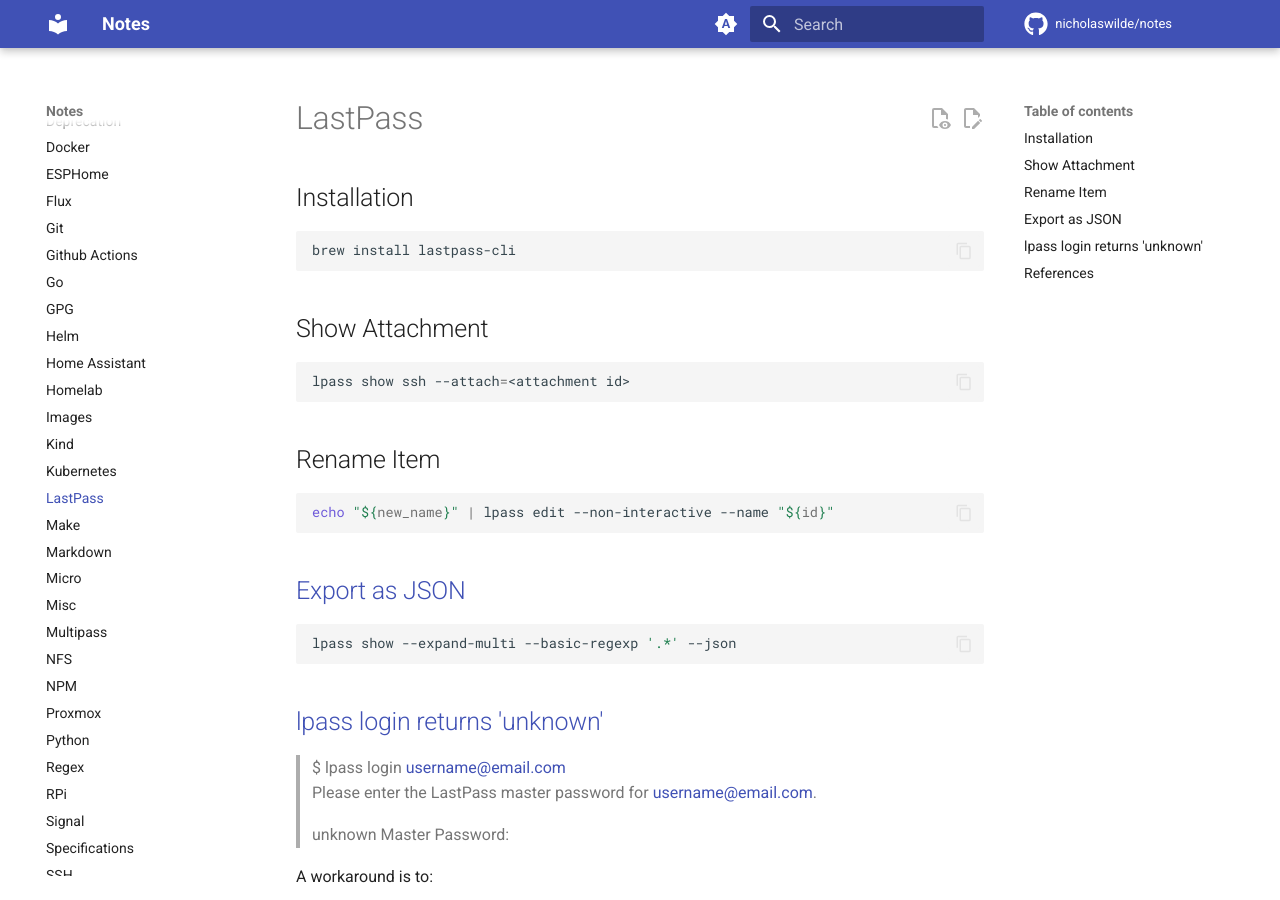
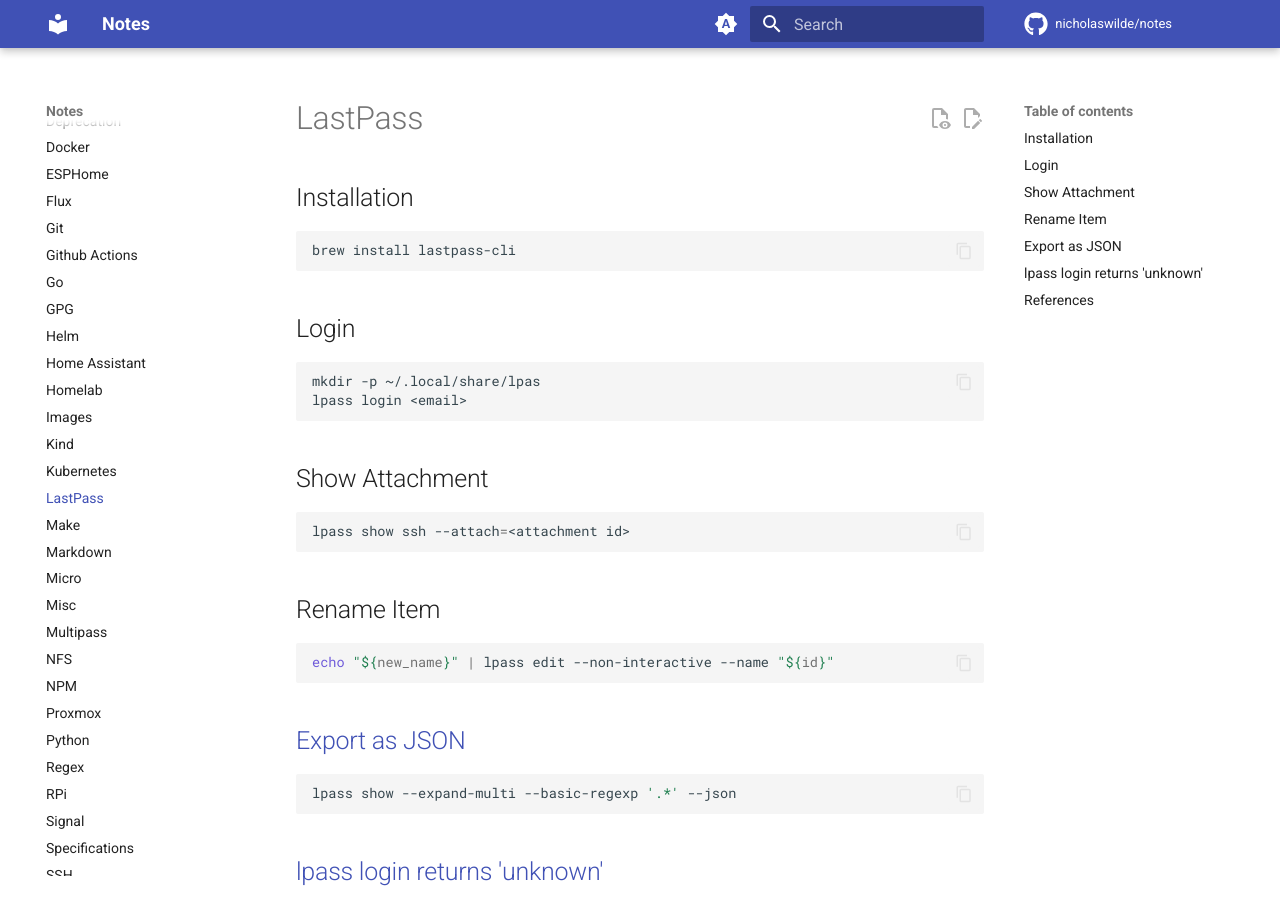
Before and after one commit to nicholaswilde/notes, an MkDocs documentation site: the page built from docs/lastpass.md, in a window 1280 px wide and 900 px high. Built offline with MkDocs 1.6.1 and Material for MkDocs 9.7.7, drawn with Linux system fonts in a browser that asks for light colours; comment, search, counter and statistics services are not loaded.

Commit message:
Update lastpass.md

````diff
--- a/docs/lastpass.md
+++ b/docs/lastpass.md
@@ -4,6 +4,13 @@
 
 ```bash
 brew install lastpass-cli
+```
+
+## Login
+
+```shell
+mkdir -p ~/.local/share/lpas
+lpass login <email>
 ```
 
 ## Show Attachment
````
